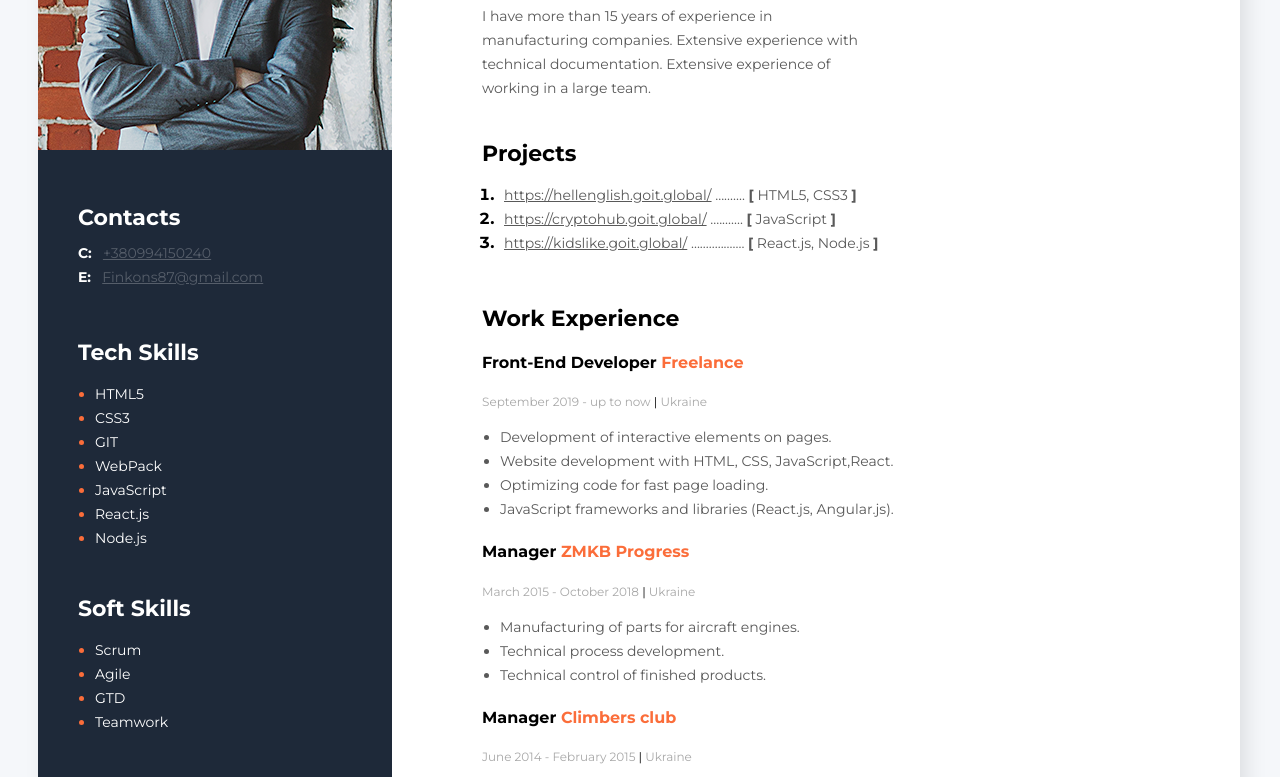
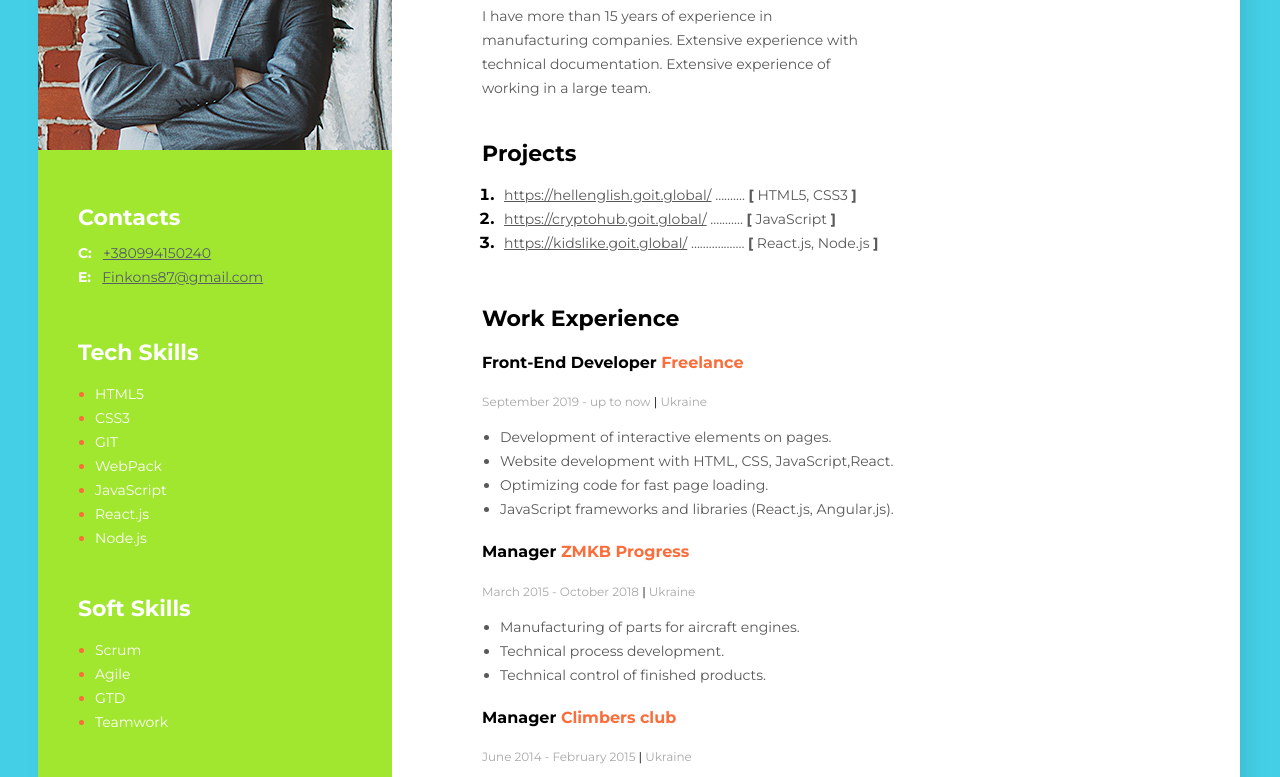
Before and after one commit to Finkons/my-resume, a plain HTML site: page index.html in a window 1280 px wide. Shown: the part 260-1037 px from the top of the page. Drawn offline with Linux system fonts and the light colour scheme; files that its build step writes are made by us from their sources; files whose address does not match are found by name.

Commit message:
chenge color

```diff
--- a/style.css
+++ b/style.css
@@ -1,6 +1,6 @@
 body {
   font-family: 'Montserrat', sans-serif;
-  background-color: #f5f7fa;
+  background-color: #44cfe7;
 }
 .main-container {
   display: flex;
@@ -162,7 +162,7 @@ body {
 /* sidebar section */
 
 .sidebar {
-  background-color: #1e2939;
+  background-color: #a1e72f;
   width: 370px;
 }
 .contacts-section {
```
